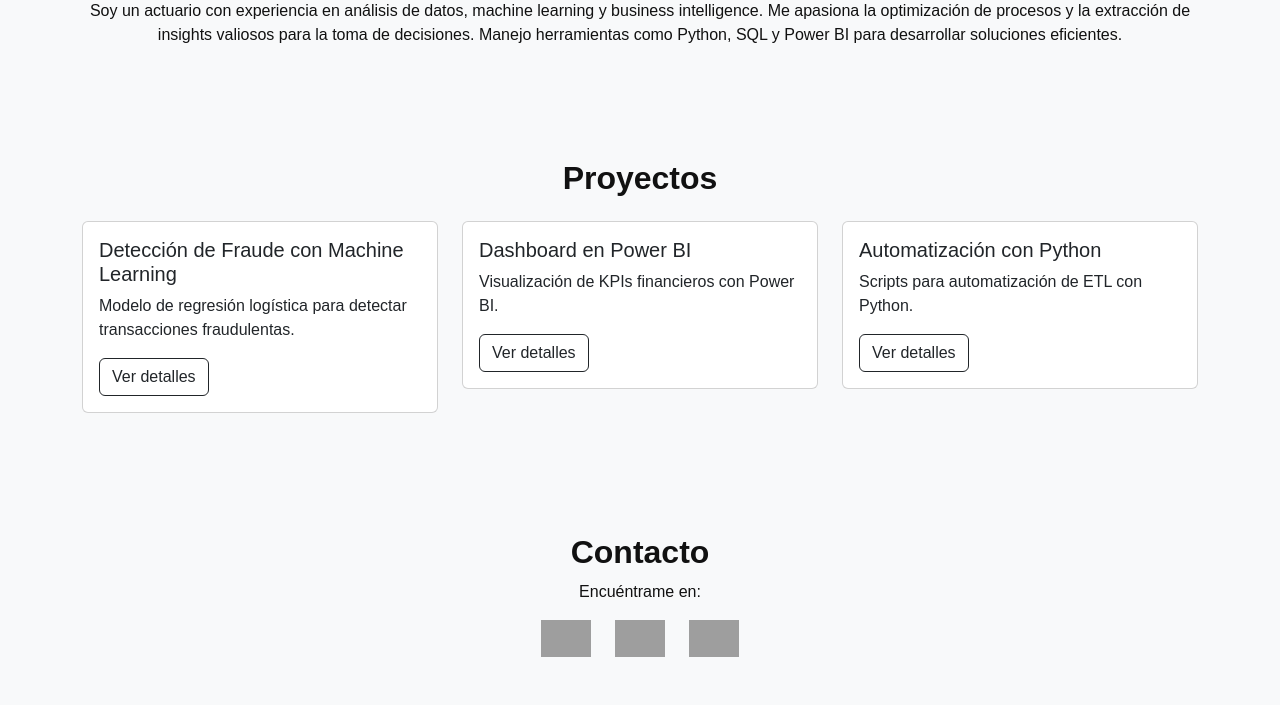
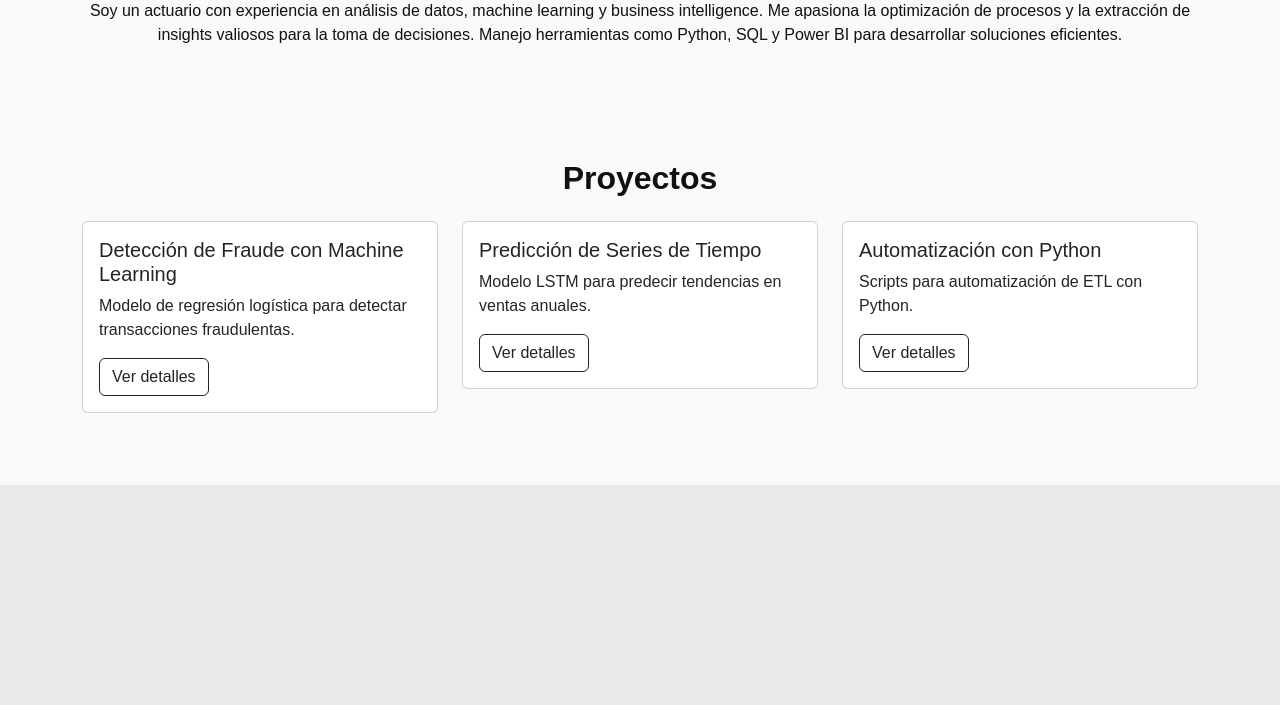
Before and after one commit to wblester-vite/portafolio-wblester-aguirre, a Flask app: page / in a window 1280 px wide. Shown: the part 917-1622 px from the top of the page. After the commit the page ends 1402 px from the top, so only its background shows below. Run offline with Flask 3, Linux system fonts and the light colour scheme; grey boxes are pictures that could not be loaded.

Commit message:
se añade proyecto 2 con descripciones

```diff
--- a/app/templates/index.html
+++ b/app/templates/index.html
@@ -191,8 +191,8 @@
                 <div class="col-md-4 mb-4">
                     <div class="card">
                         <div class="card-body">
-                            <h5 class="card-title">Dashboard en Power BI</h5>
-                            <p class="card-text">Visualización de KPIs financieros con Power BI.</p>
+                            <h5 class="card-title">Predicción de Series de Tiempo</h5>
+                            <p class="card-text">Modelo LSTM para predecir tendencias en ventas anuales.</p>
                             <button class="btn btn-outline-dark" data-bs-toggle="modal" data-bs-target="#modalProyecto2">Ver detalles</button>
                         </div>
                     </div>
@@ -285,28 +285,36 @@
 </body>
 
 
+
     <!-- MODAL CON CARRUSEL PARA PROYECTO 2 -->
     <div class="modal fade" id="modalProyecto2" tabindex="-1" aria-labelledby="modalProyecto2Label" aria-hidden="true">
         <div class="modal-dialog modal-lg">
             <div class="modal-content">
                 <div class="modal-header">
-                    <h5 class="modal-title" id="modalProyecto2Label">Dashboard en Power BI</h5>
+                    <h5 class="modal-title" id="modalProyecto2Label">Predicción de Series de Tiempo con LSTM</h5>
                     <button type="button" class="btn-close" data-bs-dismiss="modal" aria-label="Cerrar"></button>
                 </div>
                 <div class="modal-body">
+                    <!-- Carrusel -->
                     <div id="carouselProyecto2" class="carousel slide" data-bs-ride="carousel">
                         <div class="carousel-inner">
                             <div class="carousel-item active">
-                                <img src="{{ url_for('static', filename='images/3.png') }}" class="d-block w-100" alt="Dashboard 1">
-                                <div class="carousel-caption d-none d-md-block">
-                                    <p>Dashboard de métricas financieras.</p>
-                                </div>
+                                <img src="{{ url_for('static', filename='images/series1.png') }}" class="d-block w-100" alt="Imagen 1">
                             </div>
                             <div class="carousel-item">
-                                <img src="{{ url_for('static', filename='images/4.png') }}" class="d-block w-100" alt="Dashboard 2">
-                                <div class="carousel-caption d-none d-md-block">
-                                    <p>Gráficos interactivos para análisis de datos.</p>
-                                </div>
+                                <img src="{{ url_for('static', filename='images/series2.png') }}" class="d-block w-100" alt="Imagen 2">
+                            </div>
+                            <div class="carousel-item">
+                                <img src="{{ url_for('static', filename='images/series3.png') }}" class="d-block w-100" alt="Imagen 3">
+                            </div>
+                            <div class="carousel-item">
+                                <img src="{{ url_for('static', filename='images/series4.png') }}" class="d-block w-100" alt="Imagen 4">
+                            </div>
+                            <div class="carousel-item">
+                                <img src="{{ url_for('static', filename='images/series5.png') }}" class="d-block w-100" alt="Imagen 5">
+                            </div>
+                            <div class="carousel-item">
+                                <img src="{{ url_for('static', filename='images/series6.png') }}" class="d-block w-100" alt="Imagen 6">
                             </div>
                         </div>
                         <button class="carousel-control-prev" type="button" data-bs-target="#carouselProyecto2" data-bs-slide="prev">
@@ -316,11 +324,15 @@
                             <span class="carousel-control-next-icon" aria-hidden="true"></span>
                         </button>
                     </div>
-                    <p class="mt-3">Dashboard interactivo que permite la toma de decisiones basadas en datos reales.</p>
+                    <!-- Descripción dinámica -->
+                    <div class="mt-3">
+                        <p id="descripcionProyecto2">Introducción al proyecto.</p>
+                    </div>
+                    <div class="mt-3 text-center">
+                        <a href="#" class="btn btn-primary" id="notebookLink2" target="_blank">Ver Notebook Completo</a>
+                    </div>
                 </div>
             </div>
-        </div>
-    </div>
 
     <!-- MODAL CON CARRUSEL PARA PROYECTO 3 -->
     <div class="modal fade" id="modalProyecto3" tabindex="-1" aria-labelledby="modalProyecto3Label" aria-hidden="true">
```
